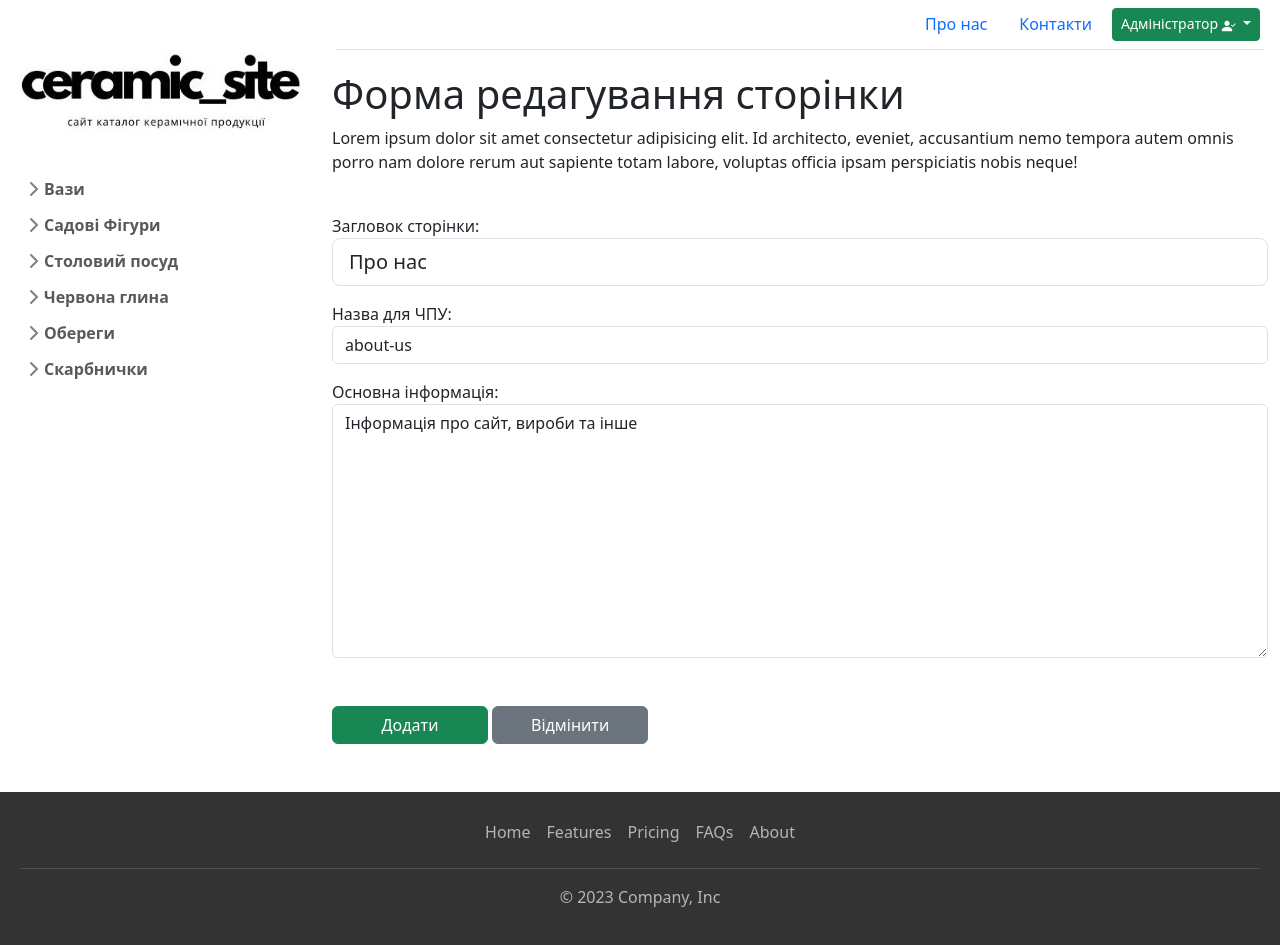
After one commit to MicZoloto/ceramica_site, a Django app: page /update-pages/about-us/ in a window 1280 px wide. The commit adds this page. Run offline with Django 5.2, Linux system fonts and the light colour scheme; a user stored in the database is signed in; data comes from the database, SQL or seed files in the repository; both versions use the stored data as it was after the commit.

Commit message:
added the ability to create simple pages and edit them

```diff
--- a/ceramica/settings.py
+++ b/ceramica/settings.py
@@ -67,6 +67,7 @@ TEMPLATES = [
                 'django.contrib.messages.context_processors.messages',
 
                 'utils.context_processors.navigations',
+                'utils.context_processors.pages',
             ],
         },
     },
--- a/product/admin.py
+++ b/product/admin.py
@@ -1,8 +1,9 @@
 from django.contrib import admin
-from .models import Product, Category, Producer, SubCategory
+from .models import Product, Category, Producer, SubCategory, Page
 
 # Register your models here.
 admin.site.register(Product)
 admin.site.register(Category)
 admin.site.register(SubCategory)
 admin.site.register(Producer)
+admin.site.register(Page)
--- a/product/forms.py
+++ b/product/forms.py
@@ -1,5 +1,5 @@
 from django.forms import ModelForm, widgets
-from .models import Product, Category, Producer, SubCategory
+from .models import Product, Category, Producer, SubCategory, Page
 from django import forms
 
 class ProductForm(ModelForm):
@@ -39,3 +39,14 @@ class SubCategoryForm(ModelForm):
         self.fields['name'].widget.attrs.update({'class': 'form-control form-control-lg'})
         self.fields['description'].widget.attrs.update({'class': 'form-control'})
         self.fields['category'].widget.attrs.update({'class': 'form-control'})
+
+class PageForm(ModelForm):
+    class Meta:
+        model = Page
+        fields  = ['title', 'slug', 'content']
+    def __init__(self, *args, **kwargs):
+        super(PageForm, self).__init__(*args, **kwargs)
+
+        self.fields['title'].widget.attrs.update({'class': 'form-control form-control-lg'})
+        self.fields['slug'].widget.attrs.update({'class': 'form-control'})
+        self.fields['content'].widget.attrs.update({'class': 'form-control'})
--- a/product/models.py
+++ b/product/models.py
@@ -70,3 +70,22 @@ class Producer(models.Model):
     class Meta:
         verbose_name = "Виробник"
         verbose_name_plural = "Виробники"
+
+class Page(models.Model):
+    title = models.CharField('Загловок сторінки', max_length=100, null=True, blank=True)
+    slug = models.SlugField('Назва для ЧПУ', unique=True, null=True, blank=True)
+    content = models.TextField('Оcновна інформація', null=True, blank=True)
+    pub_date = models.DateTimeField('Дата публікації', auto_now_add=True)
+
+    def __str__(self):
+        return f"{self.title} / {self.pub_date}"
+
+    class Meta:
+        verbose_name = "Сторінка"
+        verbose_name_plural = "Сторінки"
+
+    def save(self, *args, **kwargs):
+        if not self.slug:  # перевірка чи slug порожній
+            slug_text = unidecode(self.title)
+            self.slug = slugify(slug_text)
+        super().save(*args, **kwargs)
--- /dev/null
+++ b/product/templates/product/edit_page_form.html
@@ -0,0 +1,24 @@
+{% extends 'main.html' %}
+
+{% block 'content' %}
+<section class="row row-cols-1 pb-5 g-4">
+    <div class="col-md-12">
+        <p>
+        <h1>Форма редагування сторінки</h1>
+        <p>Lorem ipsum dolor sit amet consectetur adipisicing elit. Id architecto, eveniet,
+            accusantium nemo tempora autem omnis porro nam dolore rerum aut sapiente totam labore,
+            voluptas officia ipsam perspiciatis nobis neque!</p>
+        </p>
+    </div>
+    <form method="post"б enctype="multipart/form-data">
+        {% csrf_token %}
+        {{form.as_p}}
+        <div class="mt-5">
+            <button type="submit" class="btn btn-success col-md-2">Додати</button>
+            <button type="button" class="btn btn-secondary col-md-2" onclick="window.history.back();">Відмінити</button>
+        </div>
+    </form>
+
+</section>
+
+{% endblock %}
--- a/product/urls.py
+++ b/product/urls.py
@@ -6,6 +6,7 @@ from django.conf.urls.static import static
 urlpatterns = [
     path('', views.index, name='index'),
     path('category/<slug:slug>', views.category, name='category'),
+
     path('add-product/', views.addProduct, name='add-product'),
     path('update-product/<int:id>/', views.updateProduct, name='update-product'),
     path('delete-product/<int:id>/', views.deleteProduct, name='delete-product'),
@@ -21,6 +22,9 @@ urlpatterns = [
     path('login/', views.loginUser, name='login'),
     path('logout/', views.logoutUser, name='logout'),
     path('login-instructions/', views.loginInstructions, name='login-instructions'),
+
+    path('page/<slug:slug>', views.pages, name='page'),
+    path('update-pages/<slug:slug>/', views.updatePages, name='update-pages'),
 ]
 
 urlpatterns += static(settings.MEDIA_URL, document_root = settings.MEDIA_ROOT)
--- a/product/views.py
+++ b/product/views.py
@@ -1,6 +1,6 @@
 from django.shortcuts import redirect, render
-from .models import Product, Category, Producer, SubCategory
-from .forms import ProductForm, CategoryForm, SubCategoryForm
+from .models import Product, Category, Producer, SubCategory, Page
+from .forms import ProductForm, CategoryForm, SubCategoryForm, PageForm
 from django.contrib.auth.decorators import login_required
 from django.contrib.auth import login, logout, authenticate
 from django.contrib.auth.models import User
@@ -216,3 +216,26 @@ def deleteSubCategory(request, slug):
 
 def loginInstructions(request):
     return render(request, 'product/login-instructions.html')
+
+def pages(request, slug):
+    pages = Page.objects.get(slug=slug)
+
+    context = {
+        "page": pages,
+    }
+    return render(request, 'product/page.html', context)
+
+@login_required(login_url='login')
+def updatePages(request, slug):
+    pages = Page.objects.get(slug=slug)
+    form = PageForm(instance=pages)
+    if request.method == 'POST':
+        form = PageForm(request.POST, request.FILES, instance=pages)
+        if form.is_valid():
+            form.save()
+            return redirect('index')
+
+    context = {
+        "form":form,
+        }
+    return render(request, 'product/edit_page_form.html', context)
--- a/templates/header.html
+++ b/templates/header.html
@@ -1,15 +1,11 @@
 {% load static %}
 <header>
   <ul class="nav justify-content-end border-bottom m-1 pb-1">
+    {% for nav in top_nav %}
     <li class="nav-item">
-      <a class="nav-link active" aria-current="page" href="#">Головна</a>
+      <a class="nav-link active" aria-current="page" href="{% url 'page' nav.slug %}">{{nav.title}}</a>
     </li>
-    <li class="nav-item">
-      <a class="nav-link" href="#">Про нас</a>
-    </li>
-    <li class="nav-item">
-      <a class="nav-link" href="#">Контакти </a>
-    </li>
+    {% endfor %}
     <li class="nav-item">
       <!-- Button trigger modal -->
       {% if request.user.is_authenticated %}
@@ -38,18 +34,14 @@
           >
         </li>
         <li><hr class="dropdown-divider"></li>
+
         <li>
-          <a class="dropdown-item" href="{% url 'add-product' %}"
-            ><i class="bi bi-pencil-square"></i> Редагувати головну сторінку</a
-          >
-        </li>
-        <li>
-          <a class="dropdown-item" href="{% url 'add-product' %}"
+          <a class="dropdown-item" href="{% url 'update-pages' slug='about-us' %}"
             ><i class="bi bi-pencil-square"></i> Редагувати "Про нас"</a
           >
         </li>
         <li>
-          <a class="dropdown-item" href="{% url 'add-product' %}"
+          <a class="dropdown-item" href="{% url 'update-pages' slug='contacts' %}"
             ><i class="bi bi-pencil-square"></i> Редагувати "Контакти"</a
           >
         </li>
--- a/utils/context_processors.py
+++ b/utils/context_processors.py
@@ -1,5 +1,5 @@
 from django.shortcuts import redirect, render
-from product.models import Category, SubCategory
+from product.models import Category, SubCategory, Page
 
 def navigations(request):
     category = Category.objects.all()
@@ -10,3 +10,11 @@ def navigations(request):
         "sub_cat_nav": sub_category,
     }
     return (context)
+
+def pages(request):
+    top_nav = Page.objects.all()
+
+    context = {
+        "top_nav": top_nav,
+    }
+    return (context)
```
Also changed, not shown: product/templates/product/page.html (added, +21 -0 lines), db.sqlite3, product/migrations/0008_page.py (added), product/migrations/0009_alter_page_content.py (added).
